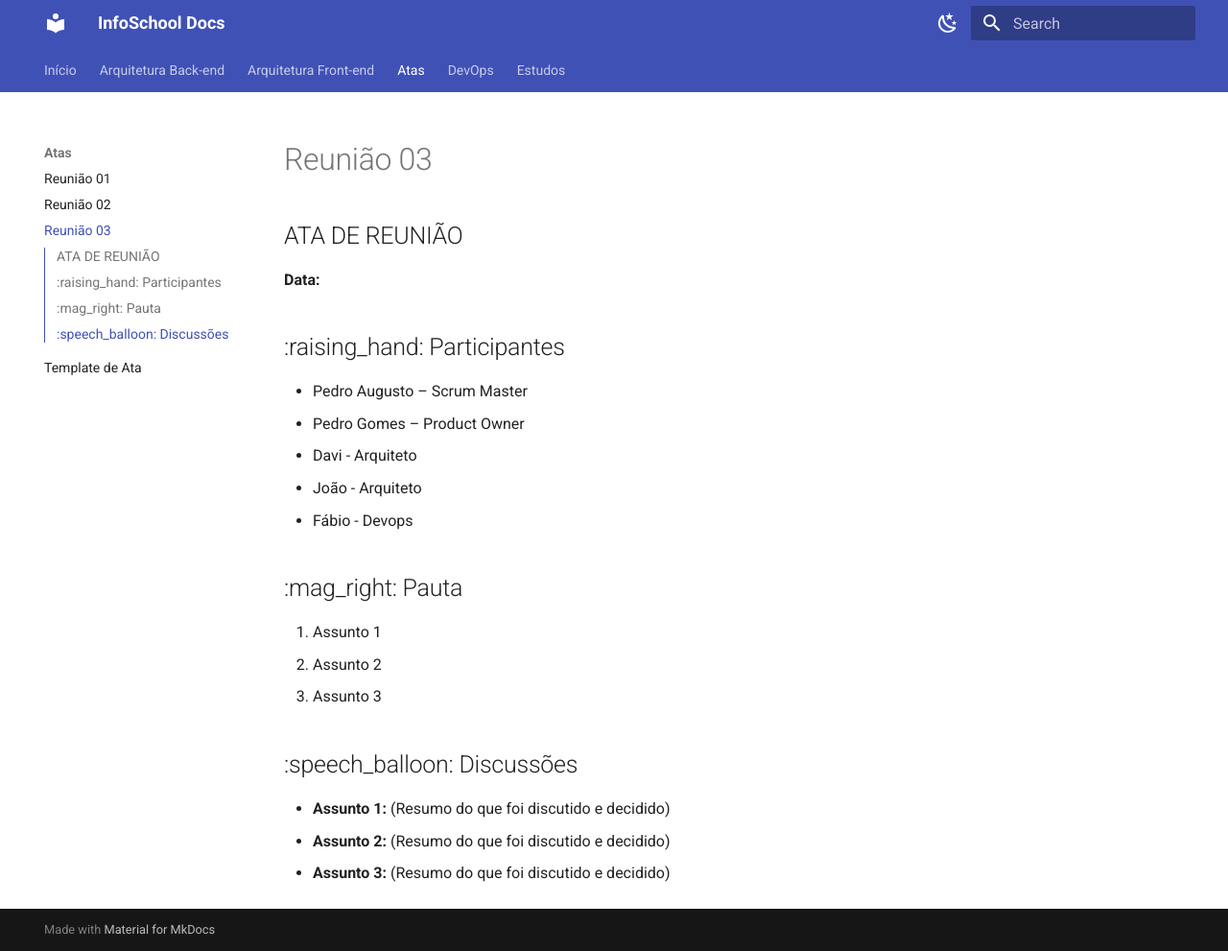
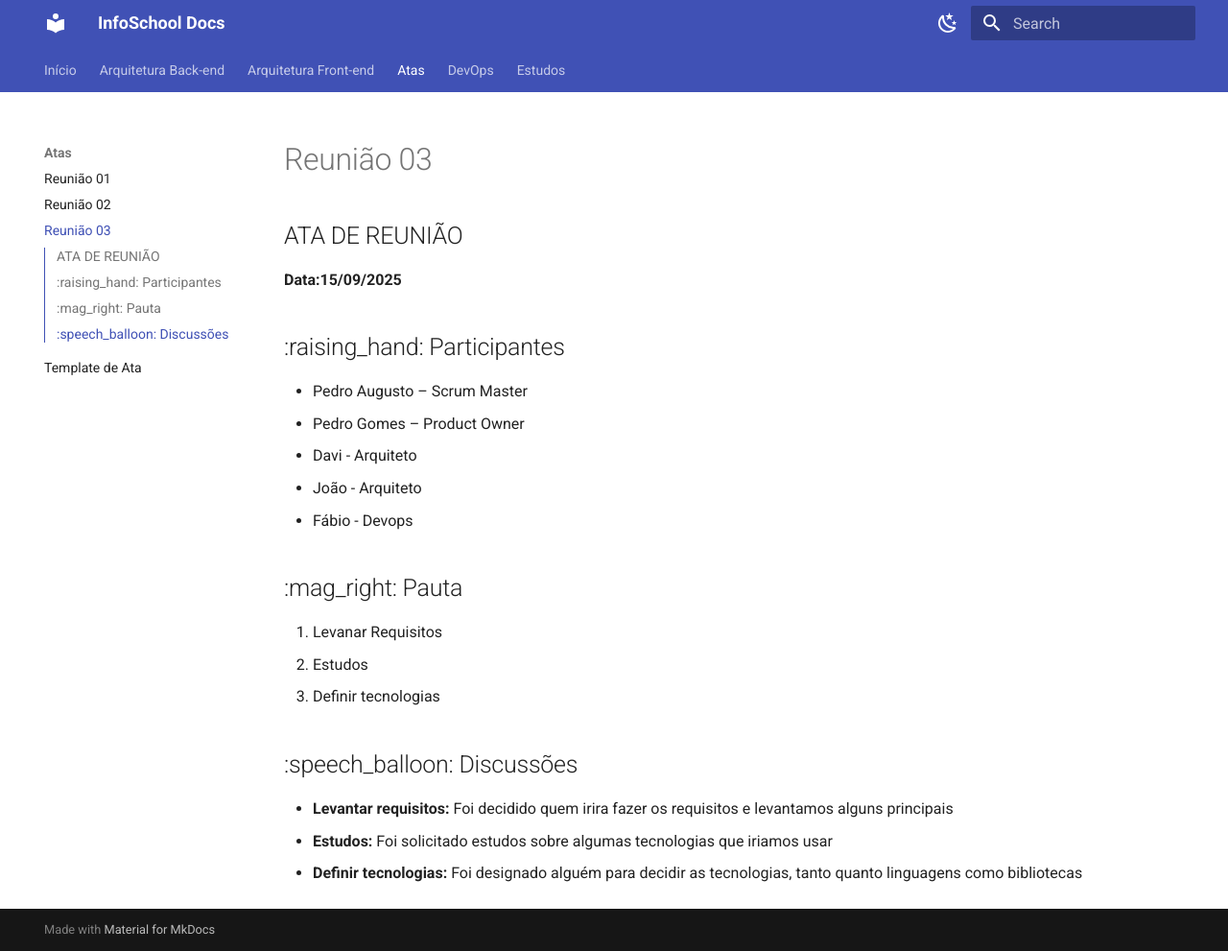
Before and after one commit to unb-mds/2025-2-InfoSchool, an MkDocs documentation site: the page built from docs/atas/ata_reuniao_03.md, in a window 1280 px wide and 991 px high. Shown: the whole window at 96% size. Built offline with MkDocs 1.6.1 and Material for MkDocs 9.7.7, drawn with Linux system fonts in a browser that asks for light colours.

Commit message:
docs(readme): atualizado ata da reunião 3

```diff
--- a/docs/atas/ata_reuniao_03.md
+++ b/docs/atas/ata_reuniao_03.md
@@ -1,7 +1,7 @@
 ATA DE REUNIÃO
 -
 
-**Data:**
+**Data:15/09/2025**
 
 :raising_hand:  Participantes
 -
@@ -15,13 +15,13 @@ ATA DE REUNIÃO
 :mag_right:  Pauta
 -
 
-1. Assunto 1
-2. Assunto 2
-3. Assunto 3
+1. Levanar Requisitos
+2. Estudos
+3. Definir tecnologias
 
 :speech_balloon: Discussões
 -
 
-- **Assunto 1:** (Resumo do que foi discutido e decidido)
-- **Assunto 2:** (Resumo do que foi discutido e decidido)
-- **Assunto 3:** (Resumo do que foi discutido e decidido)
+- **Levantar requisitos:** Foi decidido quem irira fazer os requisitos e levantamos alguns principais
+- **Estudos:** Foi solicitado estudos sobre algumas tecnologias que iriamos usar
+- **Definir tecnologias:** Foi designado alguém para decidir as tecnologias, tanto quanto linguagens como bibliotecas
```
